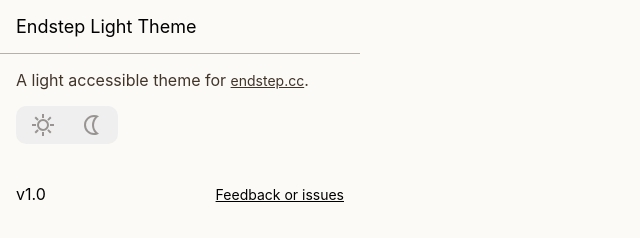
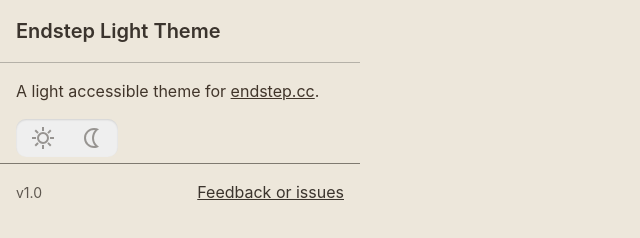
Before and after one commit to gabrieledarrigo/endstep-light-theme, a website built with Vite: page src/entrypoints/popup/index.html in a window 1280 px wide. Shown: the whole page, without its empty margins (0-640 px from the left). Built offline with nearby package versions, Linux system fonts and the light colour scheme; some packages are replaced by stand-ins of ours.

Commit message:
Improve the styles on the popup

```diff
--- a/src/entrypoints/popup/style.css
+++ b/src/entrypoints/popup/style.css
@@ -13,7 +13,10 @@
 body {
   margin: 0;
   width: 360px;
-  background: #fcfaf6ff;
+  background: var(--es-bg);
+  font-size: 16px;
+  line-height: 1.5;
+  color: var(--es-text);
 }
 
 main {
@@ -29,8 +32,8 @@ header {
 
 header h1 {
   margin: 0;
-  font-weight: 400;
-  font-size: 18px;
+  font-size: 20px;
+  font-weight: 600;
 }
 
 section {
@@ -48,7 +51,8 @@ section p {
   padding: 4px;
   border: none;
   border-radius: 10px;
-  background: var(--color-face-down-edge);
+  background: var(--es-bg-below);
+  box-shadow: inset 0 1px 2px oklch(0% 0 0 / 0.12);
 }
 
 .theme-selector:disabled {
@@ -67,7 +71,8 @@ section p {
 }
 
 .theme-selector input:checked + label {
-  background: var(--color-surface);
+  background: var(--es-chosen);
+  box-shadow: inset 0 0 0 1px var(--es-chosen-edge);
 }
 
 .theme-selector input[value="light"]:checked + label {
@@ -90,7 +95,6 @@ section p {
 
 .link {
   color: inherit;
-  font-size: 14px;
   font-weight: 400;
   text-decoration: underline;
 
@@ -105,10 +109,13 @@ footer {
   align-items: center;
   margin-top: auto;
   padding: 16px;
+  border-top: 1px solid var(--color-border-strong);
 }
 
-footer i {
+#version {
   font-style: normal;
+  font-size: 14px;
+  color: var(--es-muted);
 }
 
 .visually-hidden {
```
